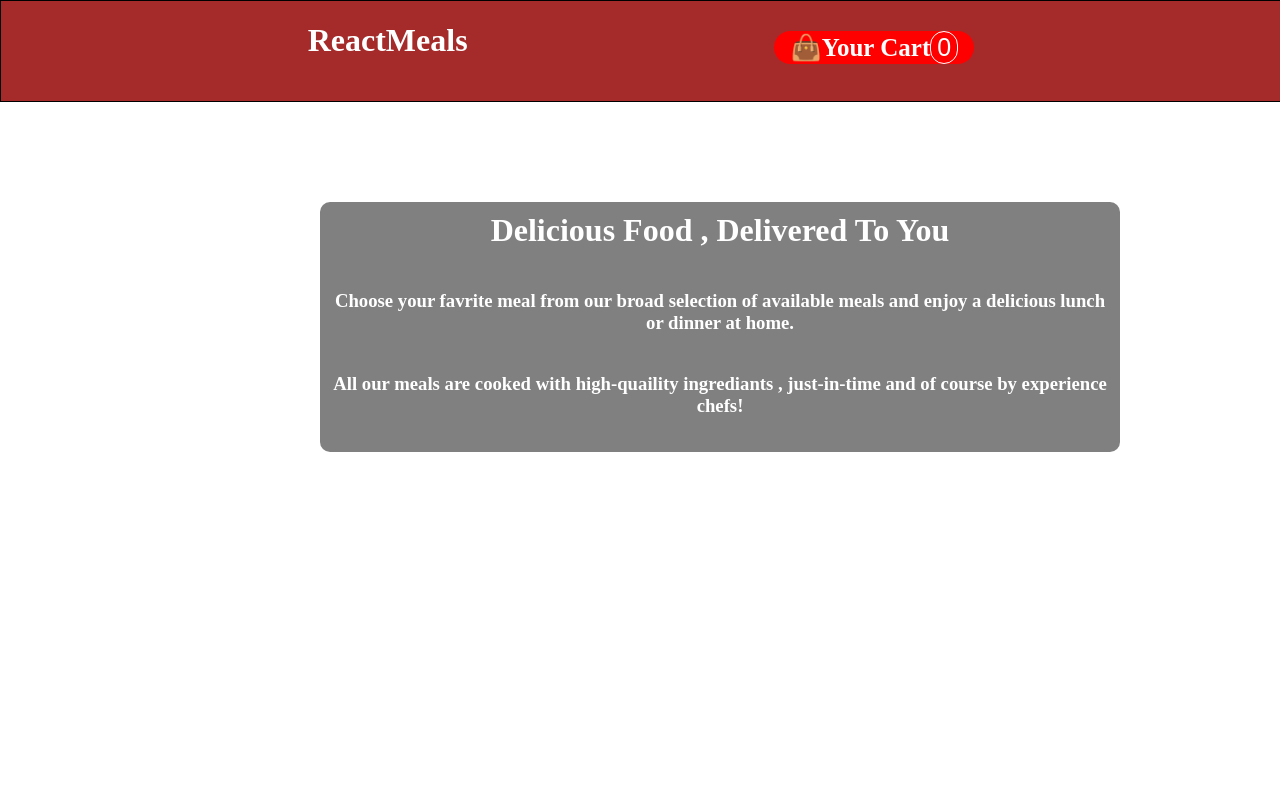
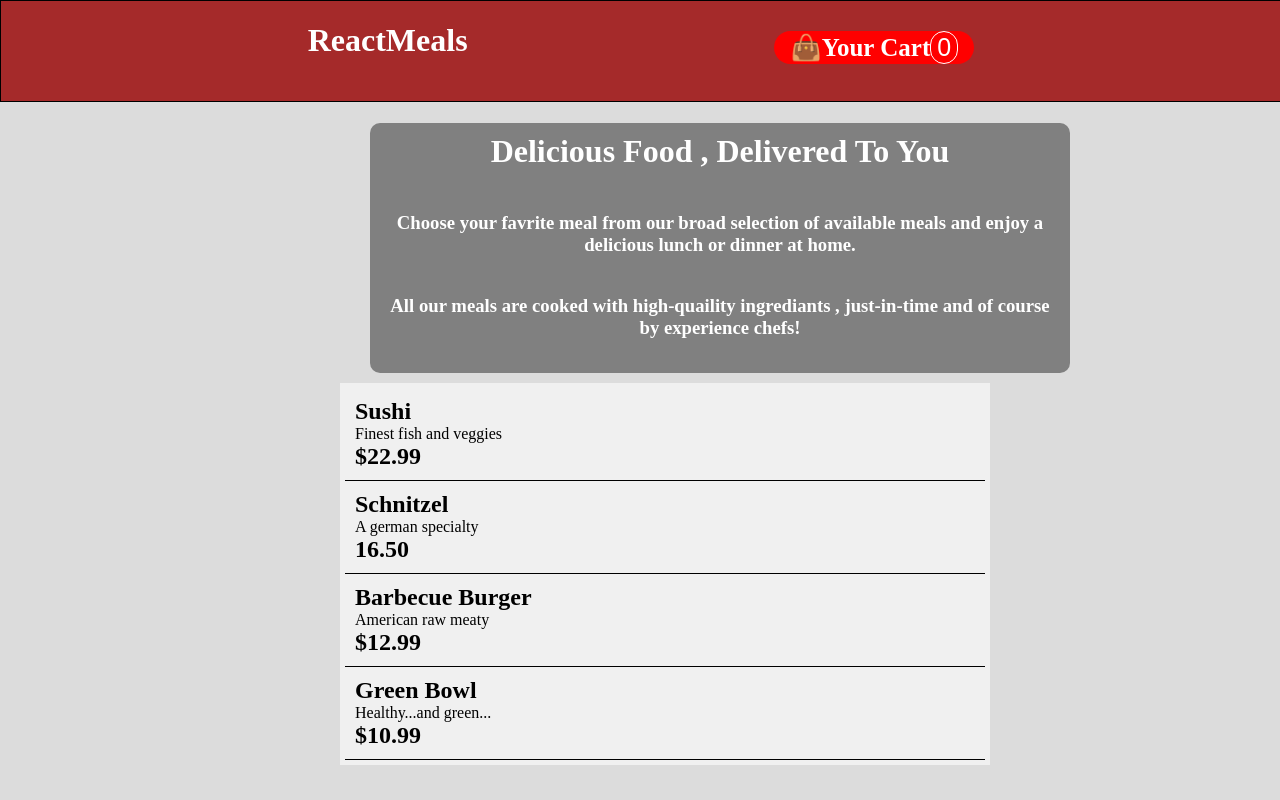
Before and after one commit to githubIDchandan/RestaurantProject, a React (Vite) app: page / in a window 1280 px wide. Built offline with nearby package versions, Linux system fonts and the light colour scheme.

Commit message:
added meals item

```diff
--- a/index.css
+++ b/index.css
@@ -1,6 +1,7 @@
 
 body{
     margin: 0px;
+    background-color: gainsboro;
 }
 .parentHeader{
     background-color: brown;
@@ -37,16 +38,13 @@ body{
     color: white;
     font-size: 25px;
 }
-.res-summary-parent{
-    margin: auto;
-    margin-left: 320px;
-    margin-top: 100px;
-}
+
 .res-summary{
     height: 250px;
-    width: 800px;
+    width: 700px;
     background-color: grey;
     border-radius: 10px;
+    margin-left: 370px;
 
 }
 .res-summary-heading{
@@ -54,3 +52,24 @@ body{
     text-align: center;
     padding: 10px;
 }
+.meallist{
+    background-color: #f0f0f0;
+    width:50%;
+    margin-left: 340px;
+    padding: 10px;
+    padding: 5px;
+    margin-top: 10px;
+
+
+
+
+}
+.meallistparent{
+    border-bottom: 1px solid black;
+    margin: 0px;
+    padding: 10px;
+
+}
+.mlist{
+    margin: 0px;
+}
--- a/src/components/Body.js
+++ b/src/components/Body.js
@@ -1,12 +1,19 @@
+import Meallist from "./Meallist";
+import { mealsData } from "../utils.js/mealsData";
 
 
 const Body=()=>{
     return(
-        <div className="res-summary-parent">
+        <div >
             <div className="res-summary">
                 <h1 className="res-summary-heading">Delicious Food , Delivered To You</h1>
                 <h3 className="res-summary-heading">Choose your favrite meal from our broad selection of available meals and enjoy a delicious lunch or dinner at home.</h3>
                 <h3 className="res-summary-heading">All our meals are cooked with high-quaility ingrediants , just-in-time and of course by experience chefs! </h3>
+            </div>
+            <div className="meallist">
+            {mealsData.map((item)=>{
+               return <Meallist mealsData={item}/>
+            })}
             </div>
         </div>
     )
--- /dev/null
+++ b/src/components/Meallist.js
@@ -0,0 +1,16 @@
+
+
+
+const Meallist=(props)=>{
+    console.log(props)
+    return(
+        <div className="meallistparent">
+          <h2 className="mlist">{props.mealsData.name}</h2>
+          <p className="mlist">{props.mealsData.cuisine}</p>
+          <h2 className="mlist">{props.mealsData.price}</h2>
+
+        </div>
+    )
+}
+
+export default Meallist;
--- /dev/null
+++ b/src/utils.js/mealsData.js
@@ -0,0 +1,27 @@
+
+
+
+  export const mealsData=[
+    {
+        name:"Sushi",
+        cuisine:"Finest fish and veggies",
+        price:"$22.99"
+
+    },
+    {
+        name:"Schnitzel",
+        cuisine:"A german specialty",
+        price:"16.50"
+    },
+    {
+        name:"Barbecue Burger",
+        cuisine:"American raw meaty",
+        price:"$12.99"
+    },
+    {
+        name:"Green Bowl",
+        cuisine:"Healthy...and green...",
+        price:"$10.99"
+    }
+
+  ]
```
